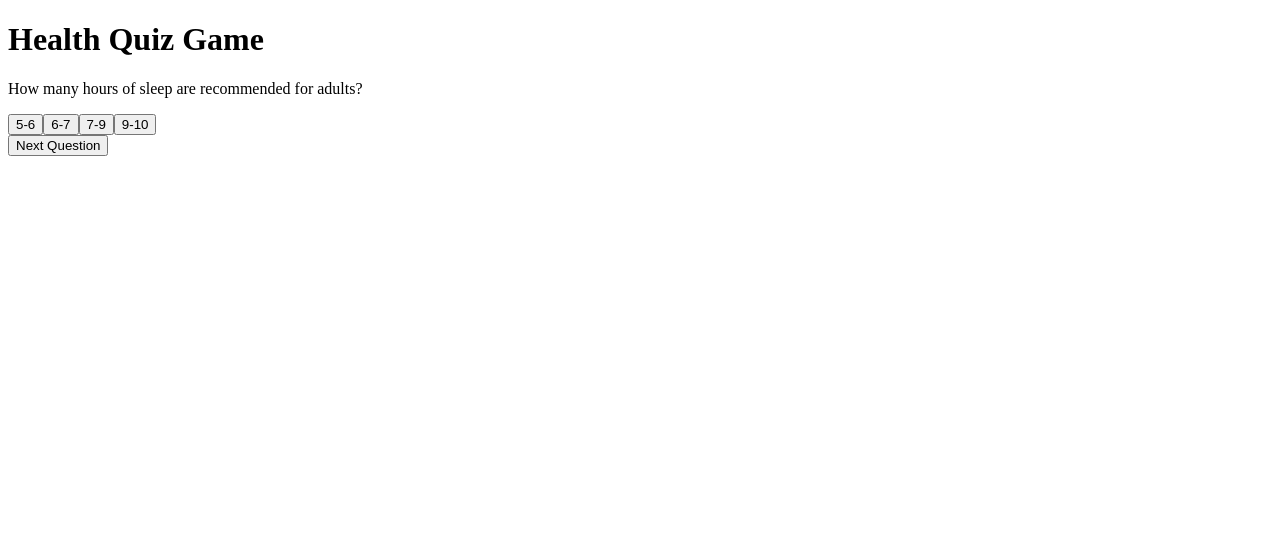
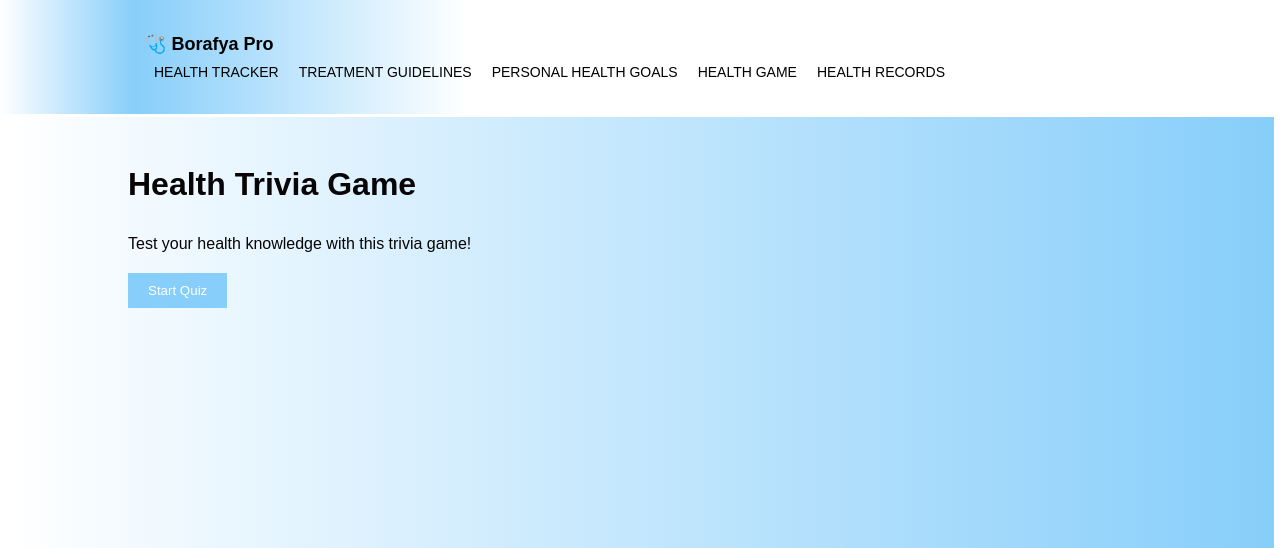
Before and after one commit to cashilaa/trach, a Flask app: page /health_game in a window 1280 px wide. Shown: the top 548 px of the page. Run offline with Flask 3, Linux system fonts and the light colour scheme.

Commit message:
Update health_game.html

```diff
--- a/templates/health_game.html
+++ b/templates/health_game.html
@@ -1,49 +1,83 @@
-<!DOCTYPE html>
-<html lang="en">
-<head>
-    <meta charset="UTF-8">
-    <meta name="viewport" content="width=device-width, initial-scale=1.0">
-    <title>Health Game</title>
-    <script src="https://code.jquery.com/jquery-3.6.0.min.js"></script>
-</head>
-<body>
-    <h1>Health Quiz Game</h1>
-    <div id="question-container">
-        <p id="question"></p>
-        <div id="options"></div>
+{% extends "base.html" %}
+
+{% block title %}Health Game{% endblock %}
+
+{% block content %}
+    <h1>Health Trivia Game</h1>
+    <p>Test your health knowledge with this trivia game!</p>
+
+    <div id="quiz-container">
+        <div id="question-container" style="display: none;">
+            <h3 id="question-text"></h3>
+            <div id="options-container"></div>
+        </div>
+        <button id="start-btn" class="btn">Start Quiz</button>
     </div>
-    <button id="next-question">Next Question</button>
+
+    <div id="results" style="display: none;">
+        <h2>Your Score: <span id="score"></span></h2>
+        <button id="restart-btn" class="btn">Restart Quiz</button>
+    </div>
 
     <script>
-        function loadQuestion() {
-            $.get('/get_question', function(data) {
-                $('#question').text(data.question);
-                $('#options').empty();
-                data.options.forEach(function(option) {
-                    $('#options').append(`<button class="option">${option}</button>`);
-                });
+        const questions = {{ questions|tojson }};
+        let currentQuestionIndex = 0;
+        let score = 0;
+
+        function shuffleArray(array) {
+            for (let i = array.length - 1; i > 0; i--) {
+                const j = Math.floor(Math.random() * (i + 1));
+                [array[i], array[j]] = [array[j], array[i]];
+            }
+        }
+
+        function startQuiz() {
+            currentQuestionIndex = 0;
+            score = 0;
+            shuffleArray(questions);
+            document.getElementById('start-btn').style.display = 'none';
+            document.getElementById('question-container').style.display = 'block';
+            document.getElementById('results').style.display = 'none';
+            showQuestion();
+        }
+
+        function showQuestion() {
+            if (currentQuestionIndex >= questions.length) {
+                showResults();
+                return;
+            }
+
+            const question = questions[currentQuestionIndex];
+            document.getElementById('question-text').textContent = question.question;
+
+            const optionsContainer = document.getElementById('options-container');
+            optionsContainer.innerHTML = '';
+
+            question.options.forEach((option, index) => {
+                const button = document.createElement('button');
+                button.textContent = option;
+                button.classList.add('option-btn');
+                button.addEventListener('click', () => selectAnswer(option));
+                optionsContainer.appendChild(button);
             });
         }
 
-        $(document).ready(function() {
-            loadQuestion();
+        function selectAnswer(selectedOption) {
+            const question = questions[currentQuestionIndex];
+            if (selectedOption === question.answer) {
+                score++;
+            }
+            currentQuestionIndex++;
+            showQuestion();
+        }
 
-            $('#next-question').click(loadQuestion);
+        function showResults() {
+            document.getElementById('question-container').style.display = 'none';
+            document.getElementById('results').style.display = 'block';
+            document.getElementById('score').textContent = `${score} out of ${questions.length}`;
+        }
 
-            $(document).on('click', '.option', function() {
-                $('.option').prop('disabled', true);
-                if ($(this).text() === $('#question').data('answer')) {
-                    $(this).css('background-color', 'black');
-                } else {
-                    $(this).css('background-color', 'blue');
-                    $('.option').each(function() {
-                        if ($(this).text() === $('#question').data('answer')) {
-                            $(this).css('background-color', 'blue');
-                        }
-                    });
-                }
-            });
-        });
+        document.getElementById('start-btn').addEventListener('click', startQuiz);
+        document.getElementById('restart-btn').addEventListener('click', startQuiz);
     </script>
-</body>
-</html>
+{% endblock %}
```
